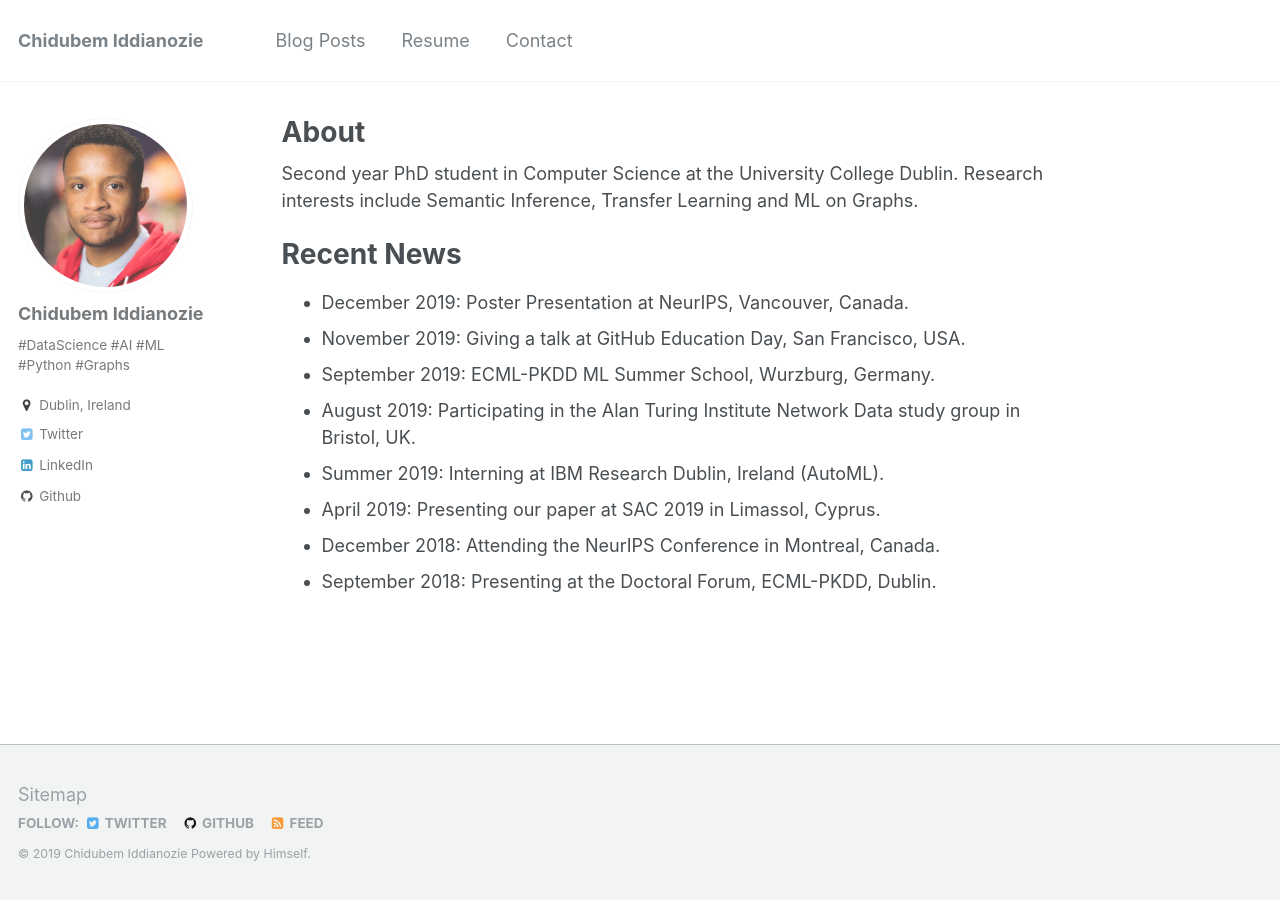
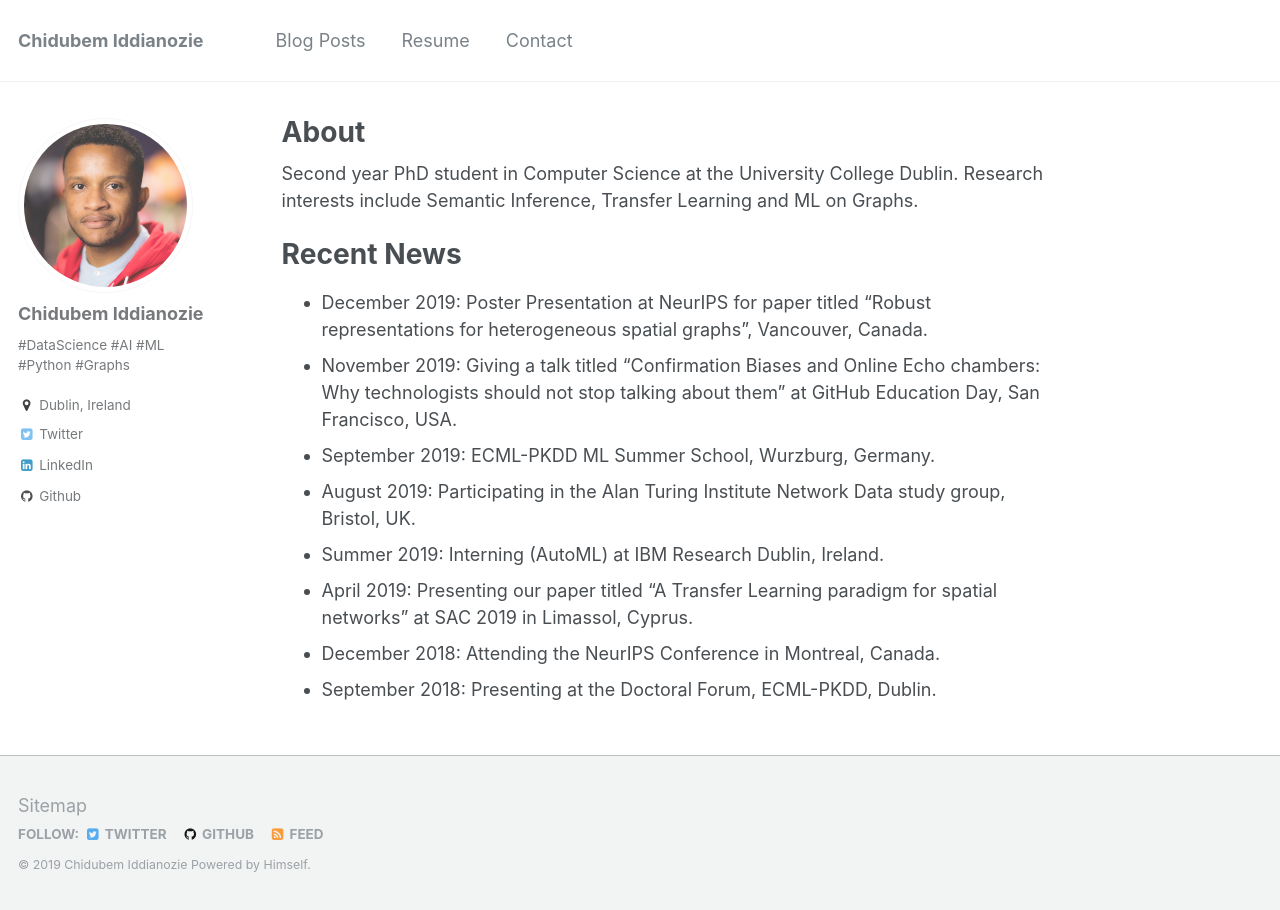
Before and after one commit to chiddianozie/chidubem-iddianozie, a Jekyll site: the page built from _pages/about.md, in a window 1280 px wide. Built offline with Jekyll 4.4.1, drawn with Linux system fonts in a browser that asks for light colours.

Commit message:
updated about page

```diff
--- a/_pages/about.md
+++ b/_pages/about.md
@@ -12,11 +12,11 @@ Second year PhD student in Computer Science at the University College Dublin. Re
 
 
 # Recent News
-- December 2019: Poster Presentation at NeurIPS, Vancouver, Canada.
-- November 2019: Giving a talk at GitHub Education Day, San Francisco, USA.
+- December 2019: Poster Presentation at NeurIPS for paper titled "Robust representations for heterogeneous spatial graphs", Vancouver, Canada.
+- November 2019: Giving a talk titled "Confirmation Biases and Online Echo chambers: Why technologists should not stop talking about them" at GitHub Education Day, San Francisco, USA.
 - September 2019: ECML-PKDD ML Summer School, Wurzburg, Germany.
-- August 2019: Participating in the Alan Turing Institute Network Data study group in Bristol, UK.
-- Summer 2019: Interning at IBM Research Dublin, Ireland (AutoML).
-- April 2019: Presenting our paper at SAC 2019 in Limassol, Cyprus.
+- August 2019: Participating in the Alan Turing Institute Network Data study group, Bristol, UK.
+- Summer 2019: Interning (AutoML) at IBM Research Dublin, Ireland.
+- April 2019: Presenting our paper titled "A Transfer Learning paradigm for spatial networks" at SAC 2019 in Limassol, Cyprus.
 - December 2018: Attending the NeurIPS Conference in Montreal, Canada.
 - September 2018: Presenting at the Doctoral Forum, ECML-PKDD, Dublin.
```
